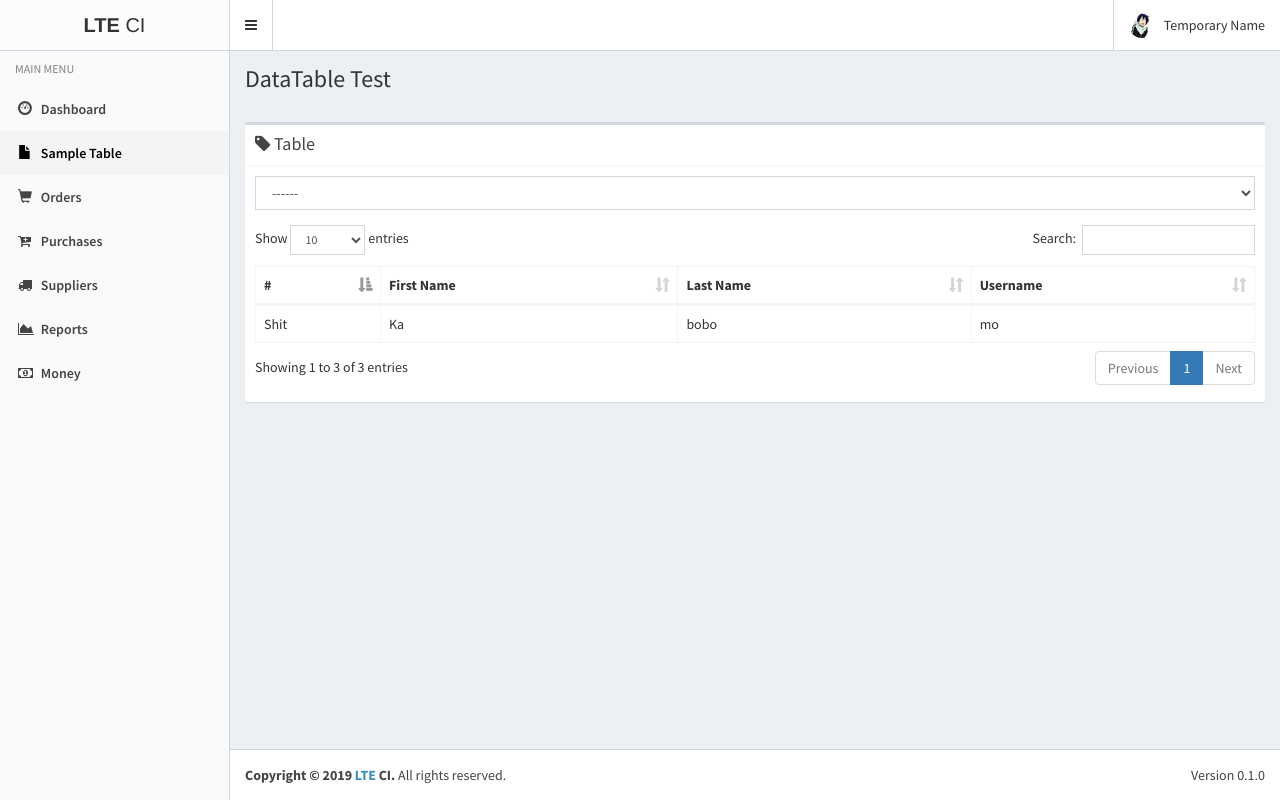
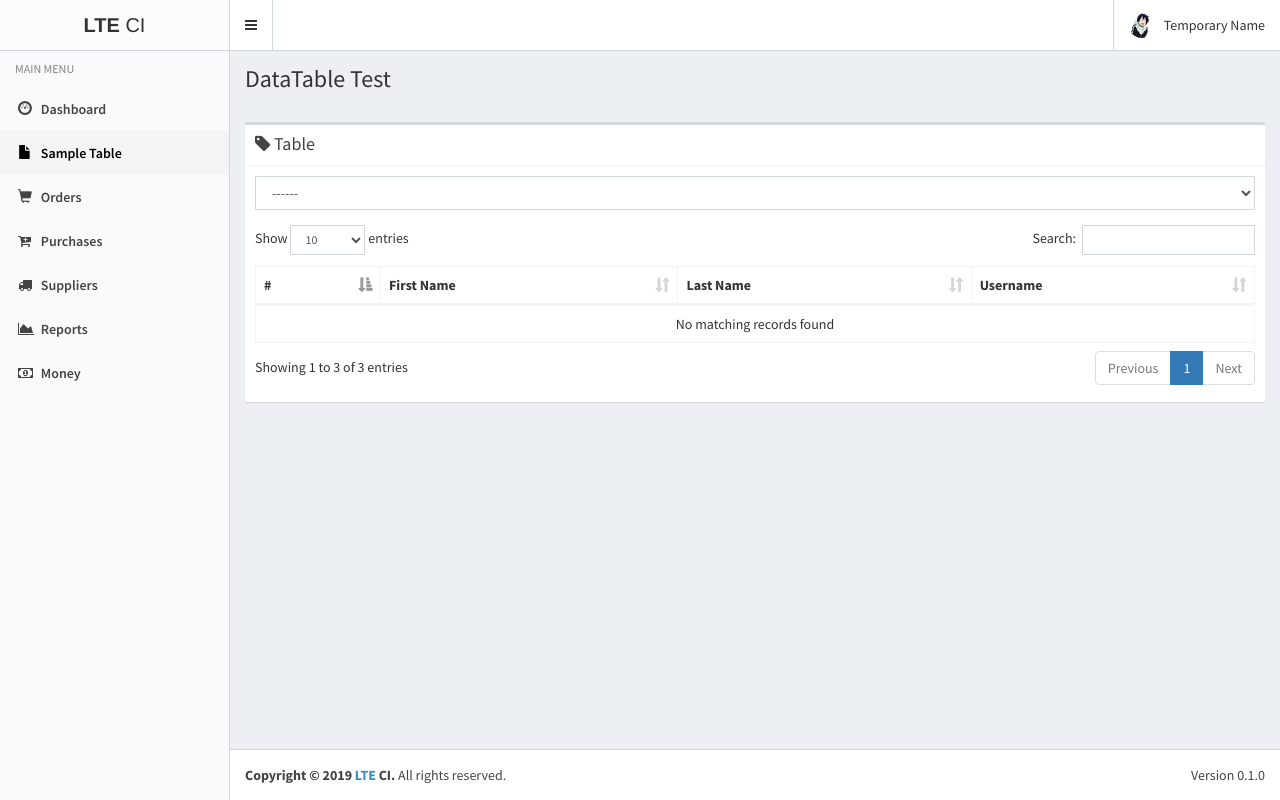
Before and after one commit to b4-and-after-solutions-inc/lteci, a CodeIgniter app: page /main/table in a window 1280 px wide. Run offline with CodeIgniter, Linux system fonts and the light colour scheme.

Commit message:
Deleted Sample Data from table

```diff
--- a/application/views/table.php
+++ b/application/views/table.php
@@ -26,10 +26,6 @@
             </tr>
           </thead>
           <tbody>
-            <td>Shit</td>
-            <td>Ka</td>
-            <td>bobo</td>
-            <td>mo</td>
           </tbody>
         </table>
       </div>
```
